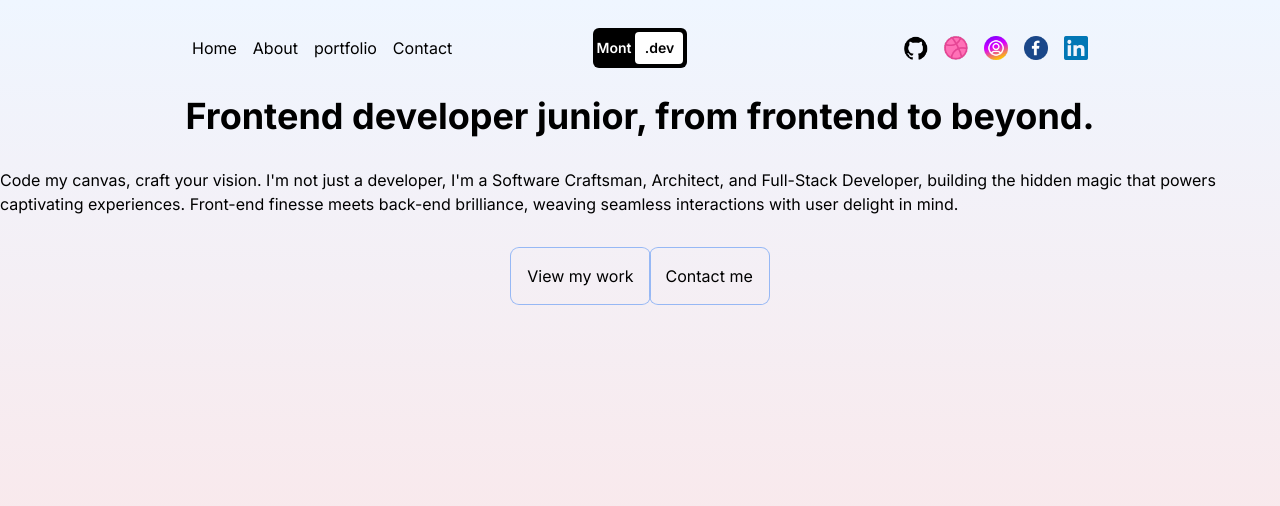
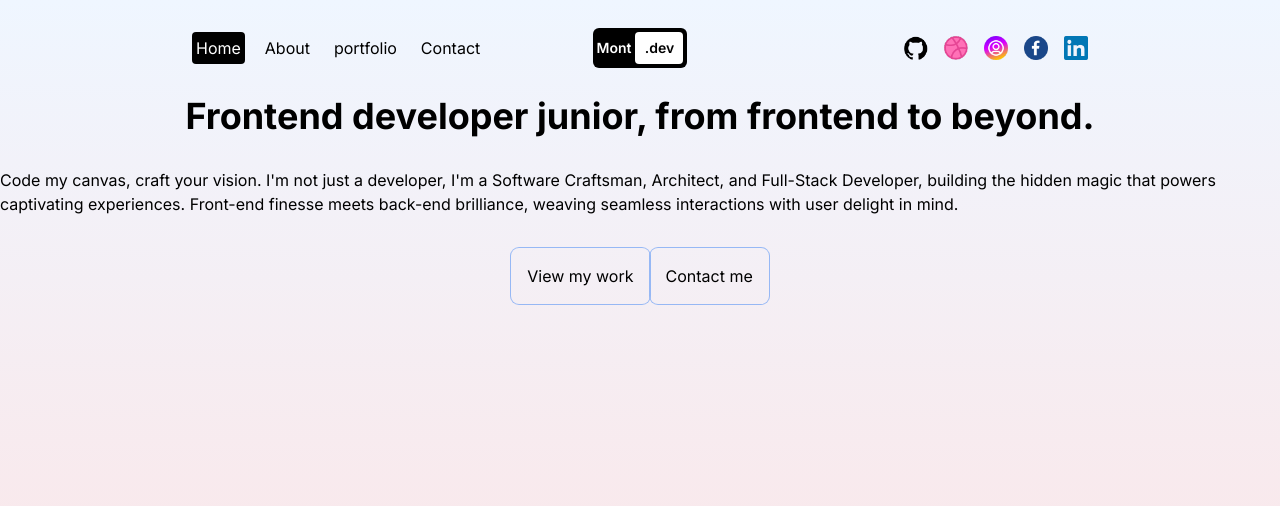
Before and after one commit to montsegv-2/next-portafolio, a Next.js app: page / in a window 1280 px wide. Shown: the top 506 px of the page. Built offline with nearby package versions, Linux system fonts and the light colour scheme.

Commit message:
Add button select in the navbar component

```diff
--- a/src/components/navLink.jsx
+++ b/src/components/navLink.jsx
@@ -6,10 +6,15 @@ import { usePathname } from "next/navigation";
 const NavLink = ({ link }) => {
   const pathName = usePathname();
 
-  console.log(pathName);
+  // console.log(pathName);
 
   return (
-    <Link className="" href={link.url}>
+    <Link
+      className={`rounded p-1 ${
+        pathName === link.url && "bg-black text-white"
+      } `}
+      href={link.url}
+    >
       {link.title}
     </Link>
   );
```
